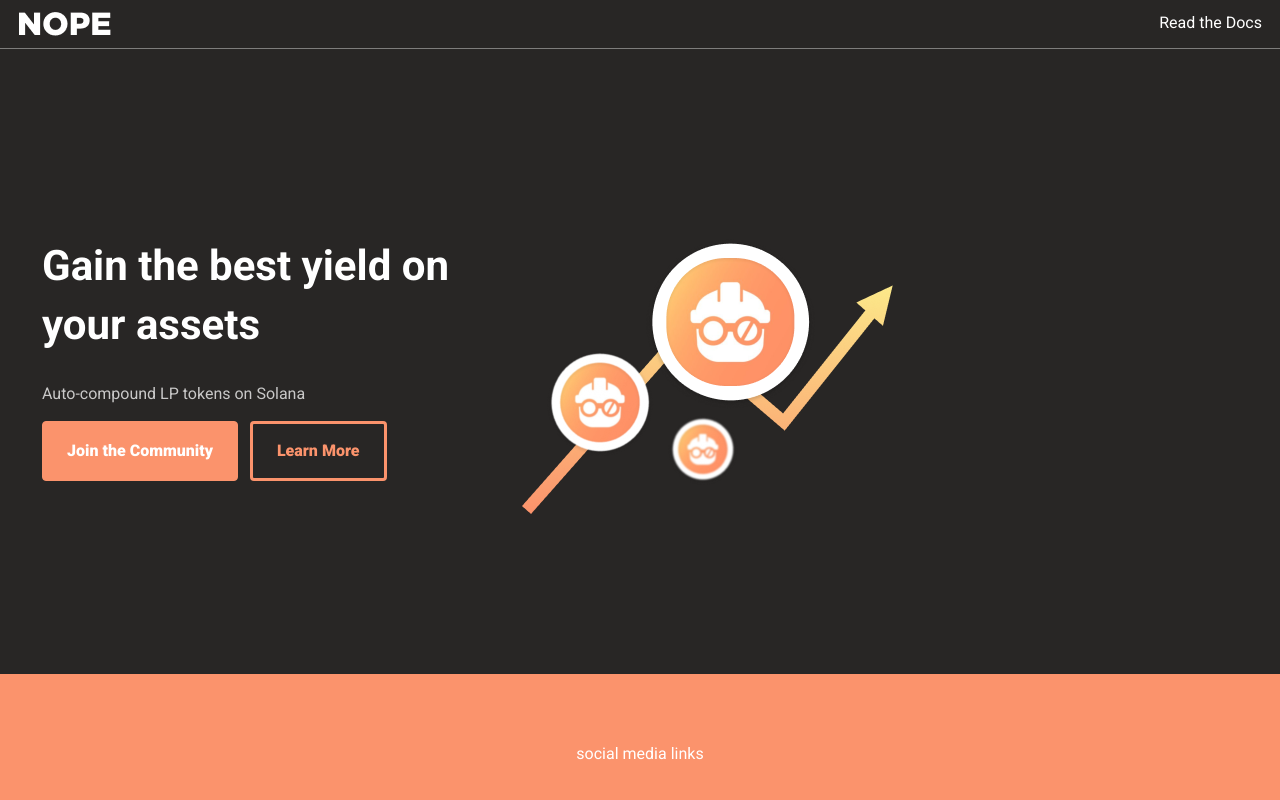
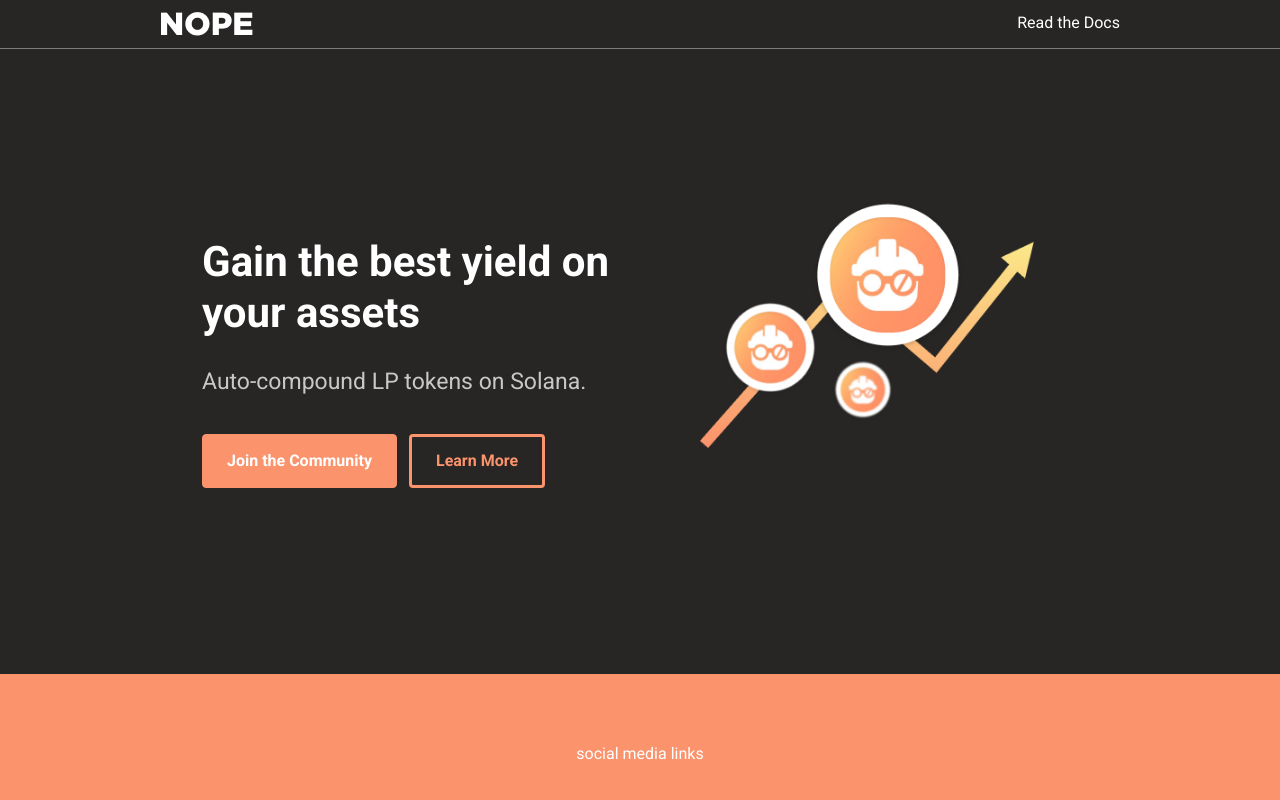
Before and after one commit to nopefinance/nope-land, a plain HTML site: page index.html in a window 1280 px wide. Shown: the top 800 px of the page. Drawn offline with nearby package versions, Linux system fonts and the light colour scheme.

Commit message:
960 center the site

```diff
--- a/css/main.css
+++ b/css/main.css
@@ -89,12 +89,17 @@ textarea {
    Author's custom styles
    ========================================================================== */
 
-  h1 { font-size: 42px; }
+  h1 {
+    font-size: 42px;
+    line-height: 1.2;
+  }
   h2 {
     font-size: 32px;
     margin-top: 12px;
     margin-bottom: 24px;
+    line-height: .75;
   }
+
   p {
     color: rgba(255,255,255, 0.75);
   }
@@ -122,14 +127,15 @@ textarea {
 
   a:hover {
     text-decoration: underline;
+    cursor: pointer;
   }
 
   .btn {
     background: #FB936C;
     border: 1px solid #FB936C;
     color: #fff;
-    font-weight: 800;
-    height: 60px;
+    font-weight: 600;
+    height: 54px;
     text-align: center;
     border-radius: 4px;
     padding: 12px 24px;
@@ -137,6 +143,7 @@ textarea {
 
   .btn:hover {
     cursor: pointer;
+    background: #fa885e;
   }
 
   .btn-transparent {
@@ -145,12 +152,20 @@ textarea {
     border: 3px solid #FB936C;
   }
 
+  .btn-transparent:hover {
+    background: #FB936C;
+    color: #fff;
+  }
+
   .hlabel {
     text-transform: uppercase;
     color: #FB936C;
     font-weight: 600;
     font-size: 18px;
+    margin-bottom: 16px;
   }
+
+
 
   article {
     margin: 0 18px;
@@ -164,11 +179,18 @@ textarea {
   .header-content {
     display: flex;
     justify-content: space-between;
-    margin: 12px 18px;
+    margin: 12px auto;
+    padding: 0 18px;
+    max-width: 960px;
   }
 
   footer {
     height: 320px;
+  }
+
+  section {
+    max-width: 960px;
+    margin: 0 auto;
   }
 
   .hero {
@@ -180,11 +202,20 @@ textarea {
   .hero > img {
     grid-column: 3 / span 1;
     grid-row: 2 / span 1;
+    position: relative;
+    top: -36px;
+    height: 90%;
+    left: 18px;
   }
 
   .hero > .intro {
     grid-column: 2 / span 1;
     grid-row: 2 / span 1;
+  }
+
+  .intro > p {
+    font-size: 23px;
+    margin-bottom: 36px;
   }
 
   .info > article:first-child {
--- a/index.html
+++ b/index.html
@@ -39,7 +39,7 @@
     <img src="img/hero-splash.png" alt="NOPE finance - gain the best yield on your assets">
     <div class="intro">
       <h1>Gain the best yield on your assets</h1>
-      <p>Auto-compound LP tokens on Solana</p>
+      <p>Auto-compound LP tokens on Solana.</p>
 
       <div class="cta">
         <a href="https://discord.gg/MaMdTr3qXj" target="_blank" class="mr8"><button class="btn btn-primary">Join the Community</button></a>
@@ -48,9 +48,11 @@
     </div>
   </section>
 
-  <section class="banner banner-light">
-    <article>social media links</article>
-  </section>
+  <div class="banner banner-light">
+    <section>
+        <article>social media links</article>
+    </section>
+  </div>
 
   <section class="info">
     <article>
@@ -67,10 +69,11 @@
     </article>
   </section>
 
-  <section class="banner banner-dark">
-    <button class="btn btn-primary">Join the Community</button>
-  </section>
-
+  <div class="banner banner-dark">
+    <section>
+      <button class="btn btn-primary">Join the Community</button>
+    </section>
+  </div>
   <footer>
 
   </footer>
```
